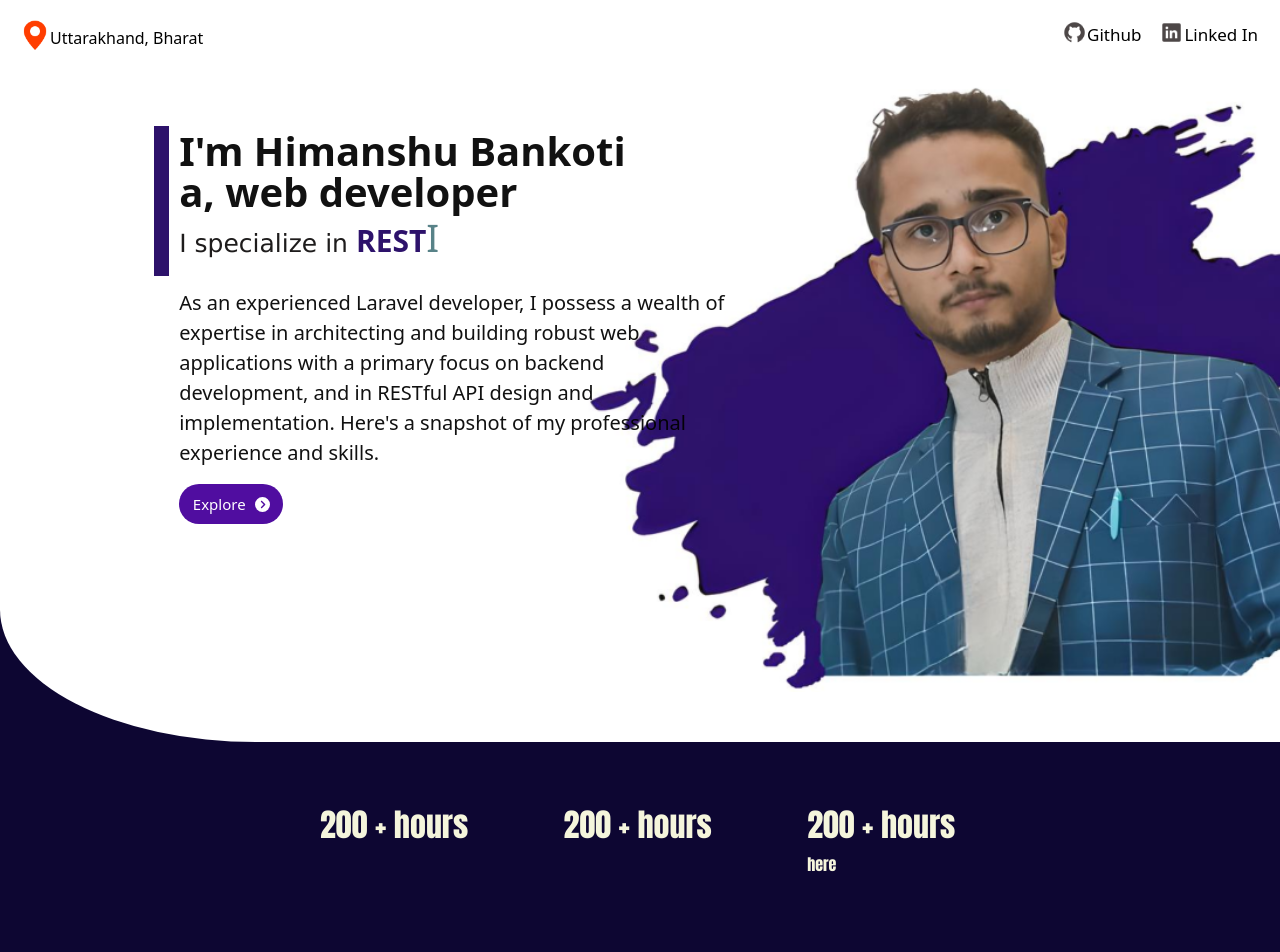
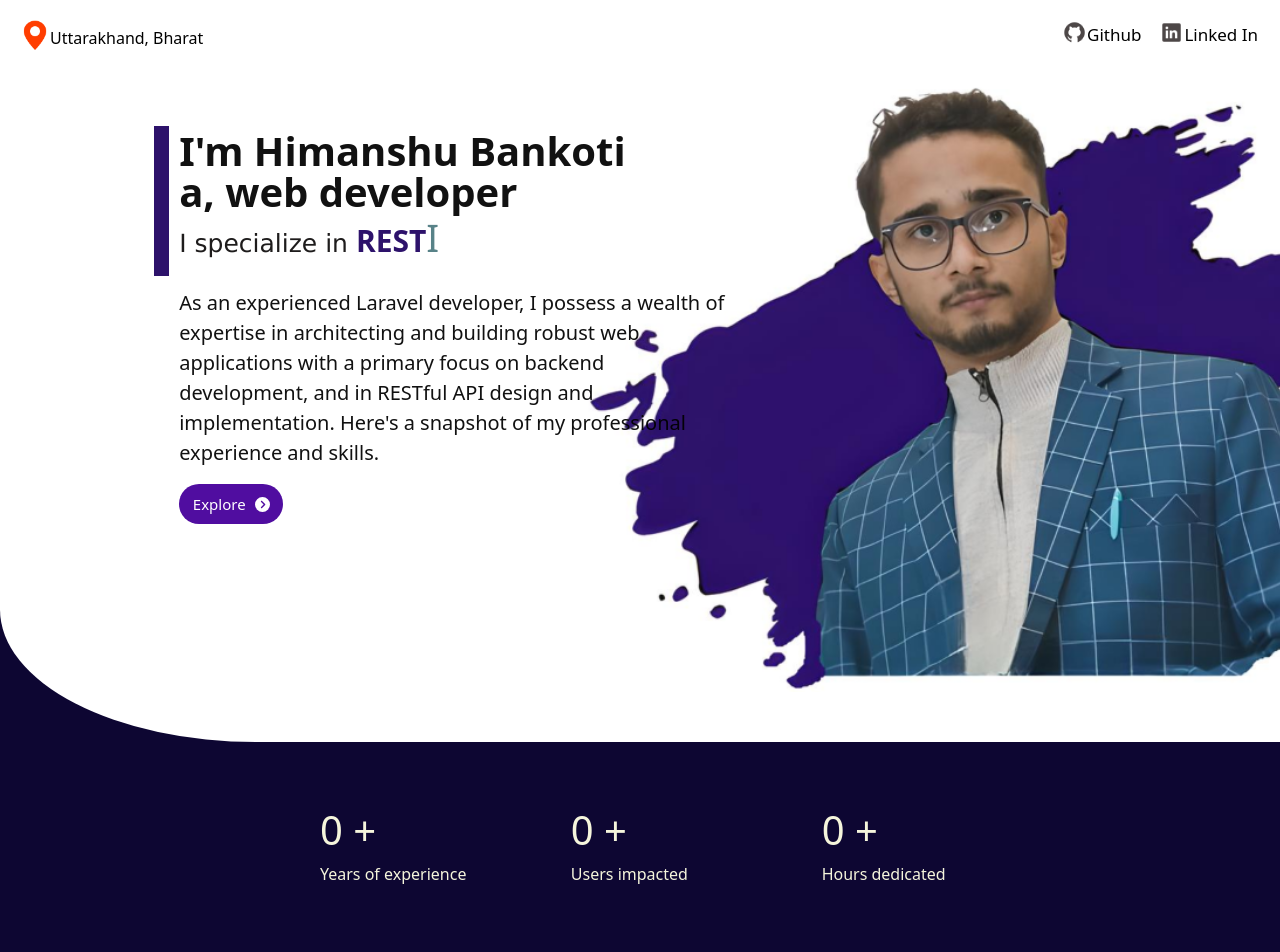
Before and after one commit to himanshu-bankoti/himanshu-portfolio, a React (Create React App) app: page / in a window 1280 px wide. Shown: the top 952 px of the page. Built offline with nearby package versions, Linux system fonts and the light colour scheme.

Commit message:
added data to the stats

```diff
--- a/src/App.js
+++ b/src/App.js
@@ -11,11 +11,11 @@ export default function App() {
   return (
     <div>
       <div className="header-wrapper">
-      <Header
-        linkedIn={info.linkedIn}
-        github={info.github}
-        location={info.location}
-      />
+        <Header
+          linkedIn={info.linkedIn}
+          github={info.github}
+          location={info.location}
+        />
       </div>
       <div className="first-section-wrapper">
         <div className="vertical-line"></div>
@@ -32,7 +32,7 @@ export default function App() {
         <BannerImage image={image} />
       </div>
       <div>
-        <Stats />
+        <Stats data={info.stats} />
       </div>
       <div className="second-section-wrapper">
         <About />
--- a/src/assets/stats.css
+++ b/src/assets/stats.css
@@ -3,12 +3,11 @@
   margin-top: 5%;
   padding-left: 25%;
   color: beige;
-    font-family:Impact, Haettenschweiler, 'Arial Narrow Bold', sans-serif;
+  /* font-size: 50px; */
+  /* font-family:'Times New Roman', Times, serif; */
 }
 
-
-
-.section-one  {
+.section-one {
   flex: 0.3;
 }
 
--- a/src/components/Data.js
+++ b/src/components/Data.js
@@ -8,6 +8,20 @@ export const info = {
     name: "Uttarakhand, Bharat",
     map_link:
       "https://www.google.com/maps/d/viewer?mid=1wf1X_SQhHL_Ue9rR3Ia5yPLz_Xk&hl=en_US&ll=30.050072409386058%2C79.14001000000002&z=8",
+  },
+  stats: {
+    experience: {
+      title: 2,
+      sub_title: "Years of experience",
+    },
+    impact: {
+      title: 2000,
+      sub_title: "Users impacted",
+    },
+    hours: {
+      title: 5700,
+      sub_title: "Hours dedicated",
+    },
   },
   summary:
     "As an experienced Laravel developer, I possess a wealth of expertise in architecting and building robust web applications with a primary focus on backend development, and in RESTful API design and implementation. Here's a snapshot of my professional experience and skills.",
--- a/src/components/intro/Stats.js
+++ b/src/components/intro/Stats.js
@@ -1,17 +1,24 @@
+import { useState } from "react";
 import "../../assets/stats.css";
-export function Stats() {
+export function Stats({ data }) {
+  const [experience, setExperience] = useState(0);
+  const [impact, setImpact] = useState(0);
+  const [hours, setHours] = useState(0);
+
   return (
     <>
       <div className="flex-wrapper">
         <div className="section-one">
-          <h2>200 + hours</h2>
+          <h1>{experience} +</h1>
+          <p>{data.experience.sub_title}</p>
         </div>
         <div className="section-two">
-          <h2>200 + hours</h2>
+          <h1>{impact} +</h1>
+          <p>{data.impact.sub_title}</p>
         </div>
         <div className="section-three">
-          <h2>200 + hours</h2>
-          <p>here</p>
+          <h1>{hours} +</h1>
+          <p>{data.hours.sub_title}</p>
         </div>
       </div>
     </>
```
Lines whose indentation alone changed are shown as unchanged.
